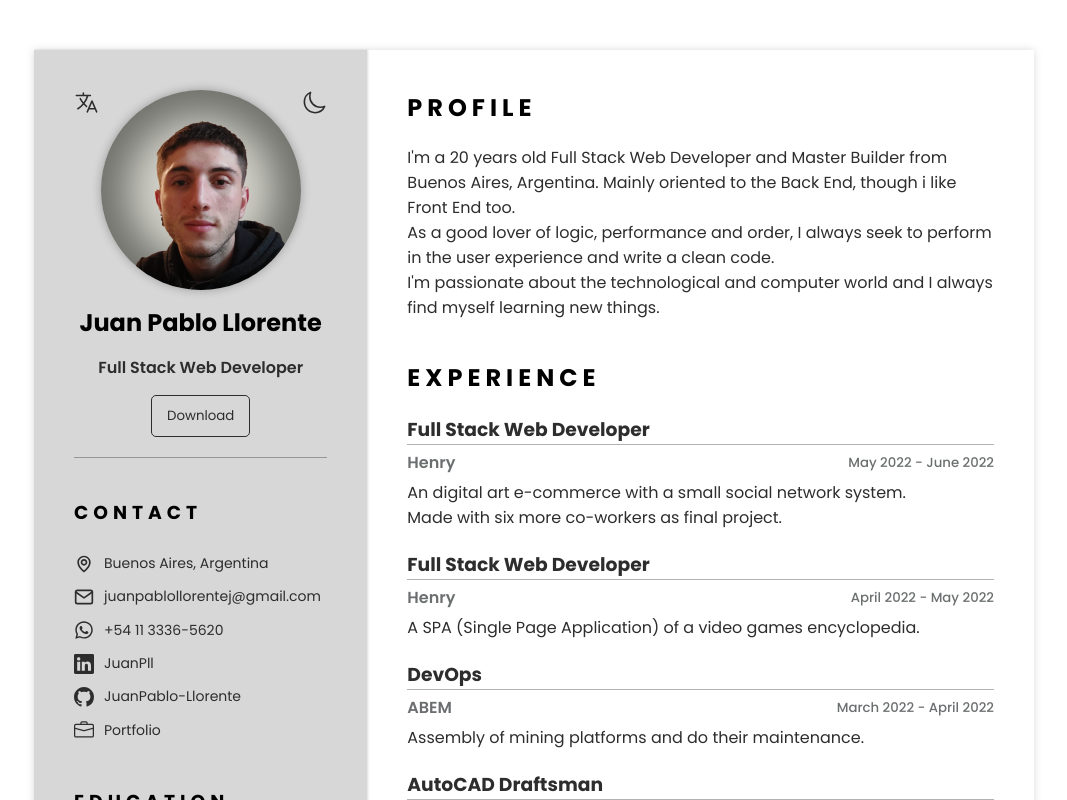
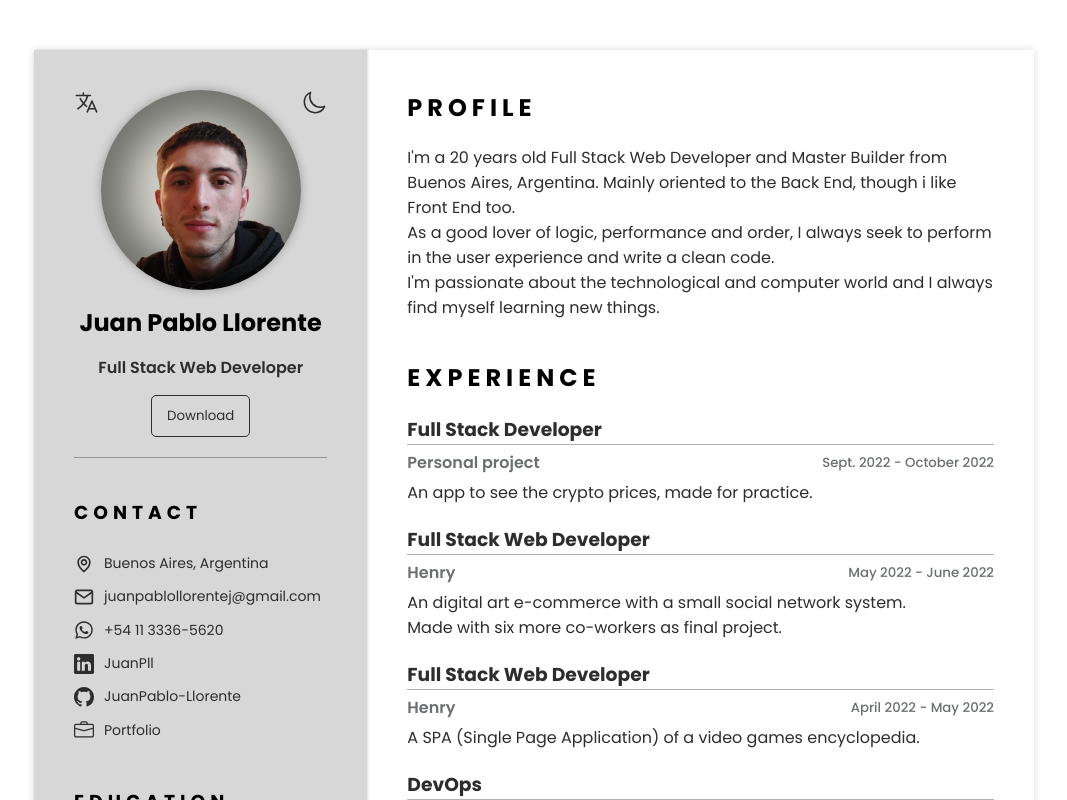
Before and after one commit to juanplldev/CV, a React (Create React App) app: page / in a window 1280 px wide. Shown: the top 800 px of the page, without its empty margins (106-1173 px from the left). Built offline with nearby package versions, Linux system fonts and the light colour scheme.

Commit message:
project and skills added

```diff
--- a/src/components/Experience/Experience.jsx
+++ b/src/components/Experience/Experience.jsx
@@ -34,6 +34,41 @@ function Experience()
                     "EXPERIENCIA"
                 }
             </h2>
+
+            <div className={styles.Job}>
+                <h3>
+                    {
+                        language === "English" ? "Full Stack Developer"
+                        :
+                        "Desarrollador Full Stack"
+                    }
+                </h3>
+
+                <div className={styles.Details}>
+                    <h4>
+                        {
+                            language === "English" ? "Personal project"
+                            :
+                            "Proyecto personal"
+                        }
+                    </h4>
+                    <h5>
+                        {
+                            language === "English" ? "Sept. 2022 - October 2022"
+                            :
+                            "Sept. 2022 - Octubre 2022"
+                        }
+                    </h5>
+                </div>
+
+                <p>
+                    {
+                        language === "English" ? "An app to see the crypto prices, made for practice."
+                        :
+                        "Una aplicación para ver los precios de las criptomonedas, hecha para practicar."
+                    }
+                </p>
+            </div>
 
             <div className={styles.Job}>
                 <h3>
@@ -128,7 +163,7 @@ function Experience()
                 </p>
             </div>
 
-            <div className={styles.Job}>
+            {/* <div className={styles.Job}>
                 <h3>
                     {
                         language === "English" ? "AutoCAD Draftsman"
@@ -155,7 +190,7 @@ function Experience()
                         "Dibujado de planos municipales."
                     }
                 </p>
-            </div>
+            </div> */}
         </div>
     );
 };
--- a/src/components/Header/Header.jsx
+++ b/src/components/Header/Header.jsx
@@ -90,7 +90,7 @@ function Header()
             jsPDF:
             {
                 unit: "px",
-                format: language === "English" ? [1000, 1390] : [1000, 1440],
+                format: language === "English" ? [1000, 1420] : [1000, 1495],
                 orientation: "portrait",
             },
         };
--- a/src/components/Home/DarkHome.module.css
+++ b/src/components/Home/DarkHome.module.css
@@ -6,7 +6,7 @@
     width: auto;
     max-width: 1000px;
     min-height: 1000px;
-    max-height: 1440px;
+    max-height: 1495px;
     /* margin: 50px; */
     box-shadow: 2px 0 10px rgba(255, 255, 255, 0.15);
     transition: 0.5s;
--- a/src/components/Home/LightHome.module.css
+++ b/src/components/Home/LightHome.module.css
@@ -6,7 +6,7 @@
     width: auto;
     max-width: 1000px;
     min-height: 1000px;
-    max-height: 1440px;
+    max-height: 1495px;
     /* margin: 50px; */
     box-shadow: 0 0 8px rgba(15, 15, 15, 0.15);
     transition: 0.5s;
--- a/src/components/Skills/Skills.jsx
+++ b/src/components/Skills/Skills.jsx
@@ -46,6 +46,8 @@ function Skills()
                 <li>PostgreSQL</li>
                 <li>Sequelize</li>
                 <li>Git</li>
+                <li>React Native</li>
+                <li>Expo</li>
             </ul>
         </div>
     );
```
